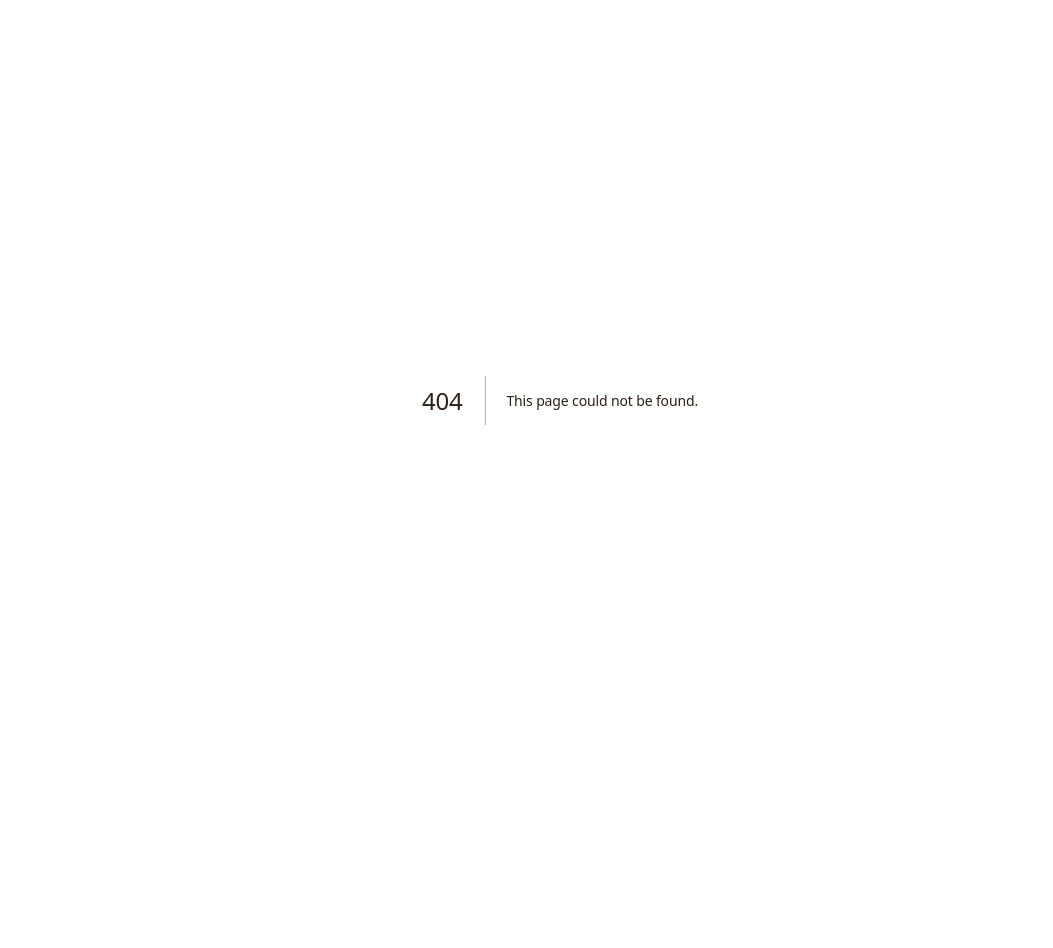
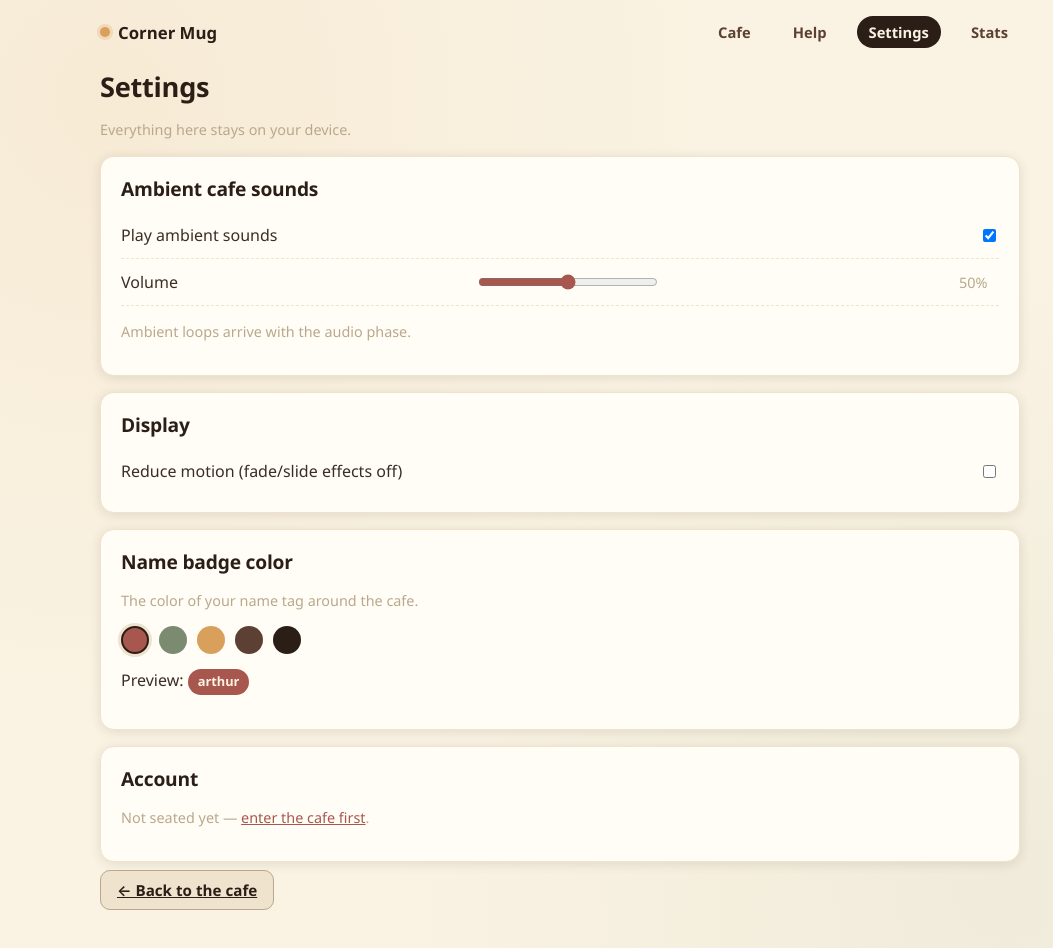
Before and after one commit to ArthurJosephLawson/CornerMug, a Next.js app: page /settings in a window 1280 px wide. Before the commit this address had no page. Shown: the top 948 px of the page, without its empty margins (80-1133 px from the left). Before the commit the page ends 800 px from the top, so only its background shows below. Built offline with nearby package versions, Linux system fonts and the light colour scheme.

Commit message:
feat: /settings page — audio, display, badge color, account

```diff
--- /dev/null
+++ b/src/app/settings/page.tsx
@@ -0,0 +1,113 @@
+"use client";
+
+import Link from "next/link";
+import SiteNav from "@/components/SiteNav";
+import { useMugSettings } from "@/components/SettingsProvider";
+import { BADGE_COLORS } from "@/lib/stats";
+import { loadSession } from "@/lib/session";
+
+/**
+ * Menu / options page: ambient audio, display, name badge color, account info.
+ * Everything persists to localStorage via the SettingsProvider.
+ */
+export default function SettingsPage() {
+  const { settings, update } = useMugSettings();
+  const session = loadSession();
+
+  return (
+    <>
+      <SiteNav />
+      <main className="page-enter">
+        <h1>Settings</h1>
+        <p className="muted">Everything here stays on your device.</p>
+
+        <section className="card">
+          <h2>Ambient cafe sounds</h2>
+          <div className="setting-row">
+            <span>Play ambient sounds</span>
+            <input
+              type="checkbox"
+              checked={settings.ambientEnabled}
+              onChange={(e) => update({ ambientEnabled: e.target.checked })}
+            />
+          </div>
+          <div className="setting-row">
+            <span>Volume</span>
+            <input
+              type="range"
+              min={0}
+              max={1}
+              step={0.05}
+              value={settings.ambientVolume}
+              onChange={(e) => update({ ambientVolume: Number(e.target.value) })}
+            />
+            <span className="muted" style={{ width: 40 }}>
+              {Math.round(settings.ambientVolume * 100)}%
+            </span>
+          </div>
+          <p className="muted">Ambient loops arrive with the audio phase.</p>
+        </section>
+
+        <section className="card">
+          <h2>Display</h2>
+          <div className="setting-row">
+            <span>Reduce motion (fade/slide effects off)</span>
+            <input
+              type="checkbox"
+              checked={settings.reduceMotion}
+              onChange={(e) => update({ reduceMotion: e.target.checked })}
+            />
+          </div>
+        </section>
+
+        <section className="card">
+          <h2>Name badge color</h2>
+          <p className="muted">The color of your name tag around the cafe.</p>
+          <div className="swatch-row">
+            {BADGE_COLORS.map((color) => (
+              <button
+                key={color}
+                type="button"
+                className={`swatch badge-${color}${settings.badgeColor === color ? " selected" : ""}`}
+                title={color}
+                aria-label={`badge color ${color}`}
+                onClick={() => update({ badgeColor: color })}
+              />
+            ))}
+          </div>
+          <p style={{ marginTop: 14 }}>
+            Preview: <span className={`badge badge-preview badge-${settings.badgeColor}`}>arthur</span>
+          </p>
+        </section>
+
+        <section className="card">
+          <h2>Account</h2>
+          {session ? (
+            <div>
+              <div className="setting-row">
+                <span>Username</span>
+                <strong>{session.username}</strong>
+              </div>
+              <div className="setting-row">
+                <span>Gmail</span>
+                <strong>{session.gmail}</strong>
+              </div>
+              <p className="muted">No accounts, no passwords — just your gmail check.</p>
+            </div>
+          ) : (
+            <p className="muted">
+              Not seated yet —{" "}
+              <Link href="/">enter the cafe first</Link>.
+            </p>
+          )}
+        </section>
+
+        <p>
+          <Link className="btn" href="/cafe">
+            ← Back to the cafe
+          </Link>
+        </p>
+      </main>
+    </>
+  );
+}
```
Also changed, not shown: 1 other file (tests, documents, lock files or other folders).
